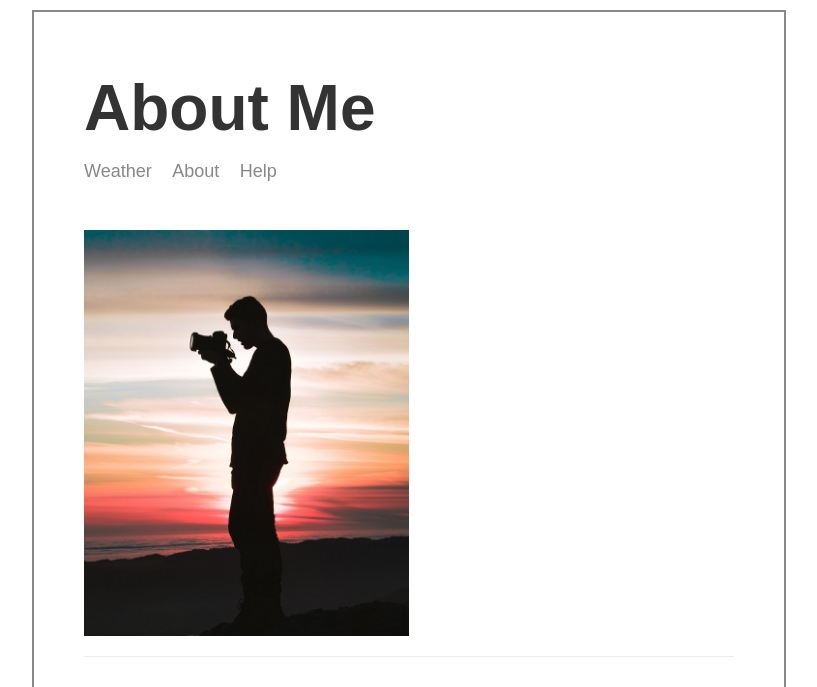
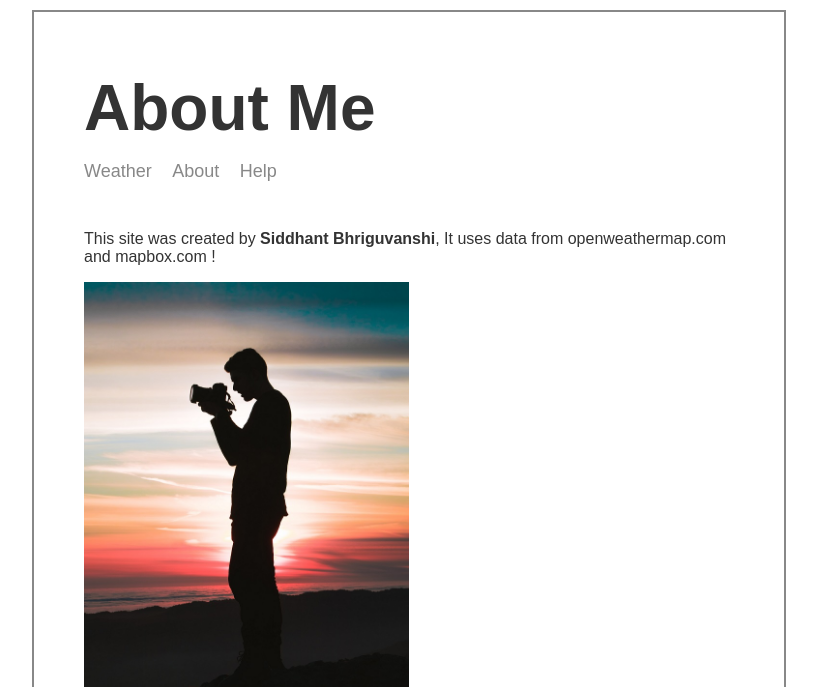
Before and after one commit to sid2499/node-weather-website, a Node server app: page /about in a window 1280 px wide. Shown: the top 687 px of the page, without its empty margins (231-1048 px from the left). Run offline with Node 20, Linux system fonts and the light colour scheme; some libraries are stand-ins or nearby versions.

Commit message:
Add about text

```diff
--- a/templates/views/about.hbs
+++ b/templates/views/about.hbs
@@ -13,6 +13,7 @@
 <body>
     <div class="main-content">
         {{>header}}
+        <p>This site was created by <b>Siddhant Bhriguvanshi</b>, It uses data from openweathermap.com and mapbox.com !</p>
         <img class="potrait" src="/img\profile.jpg" alt="">
     </div>
 
```
